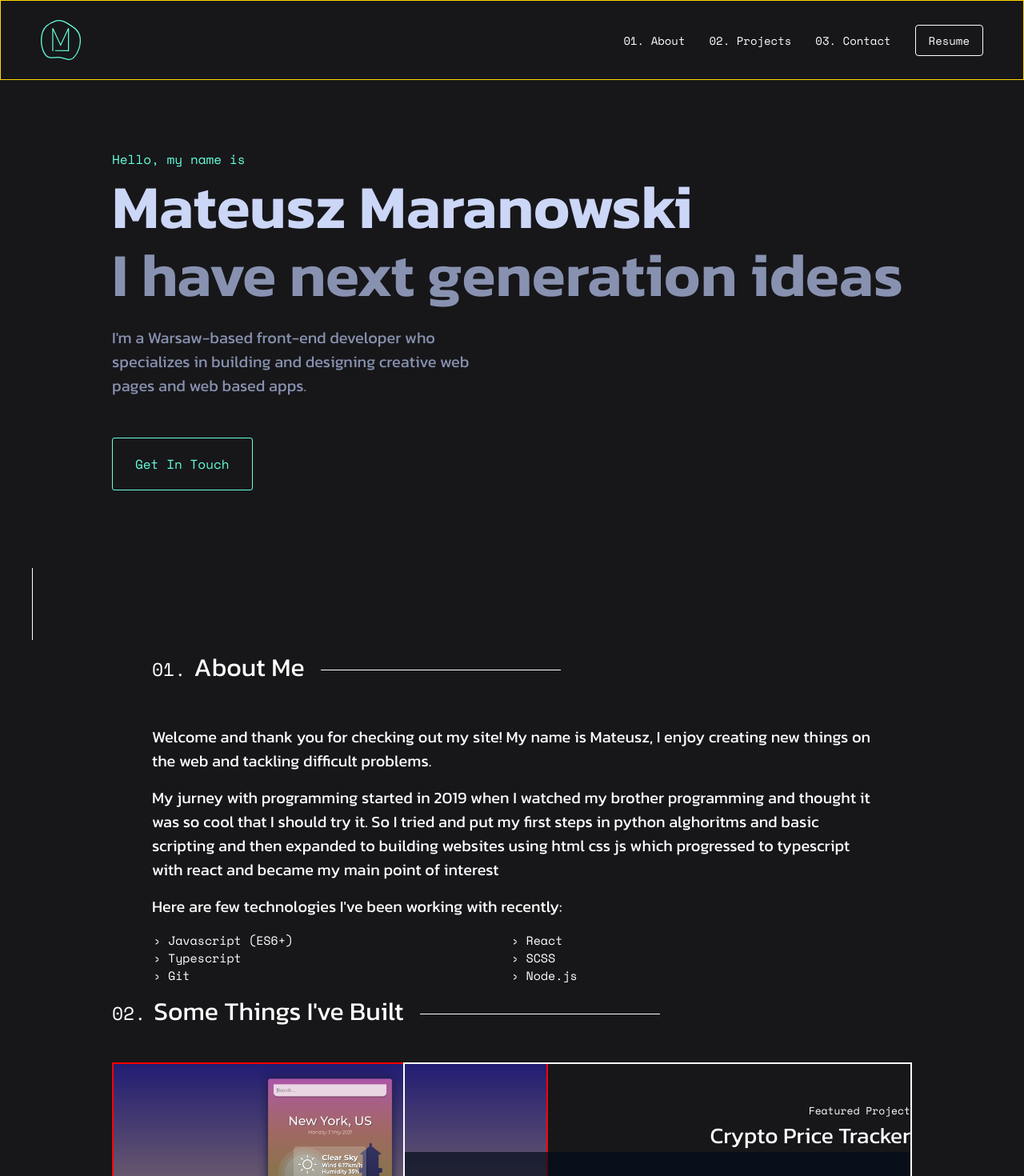
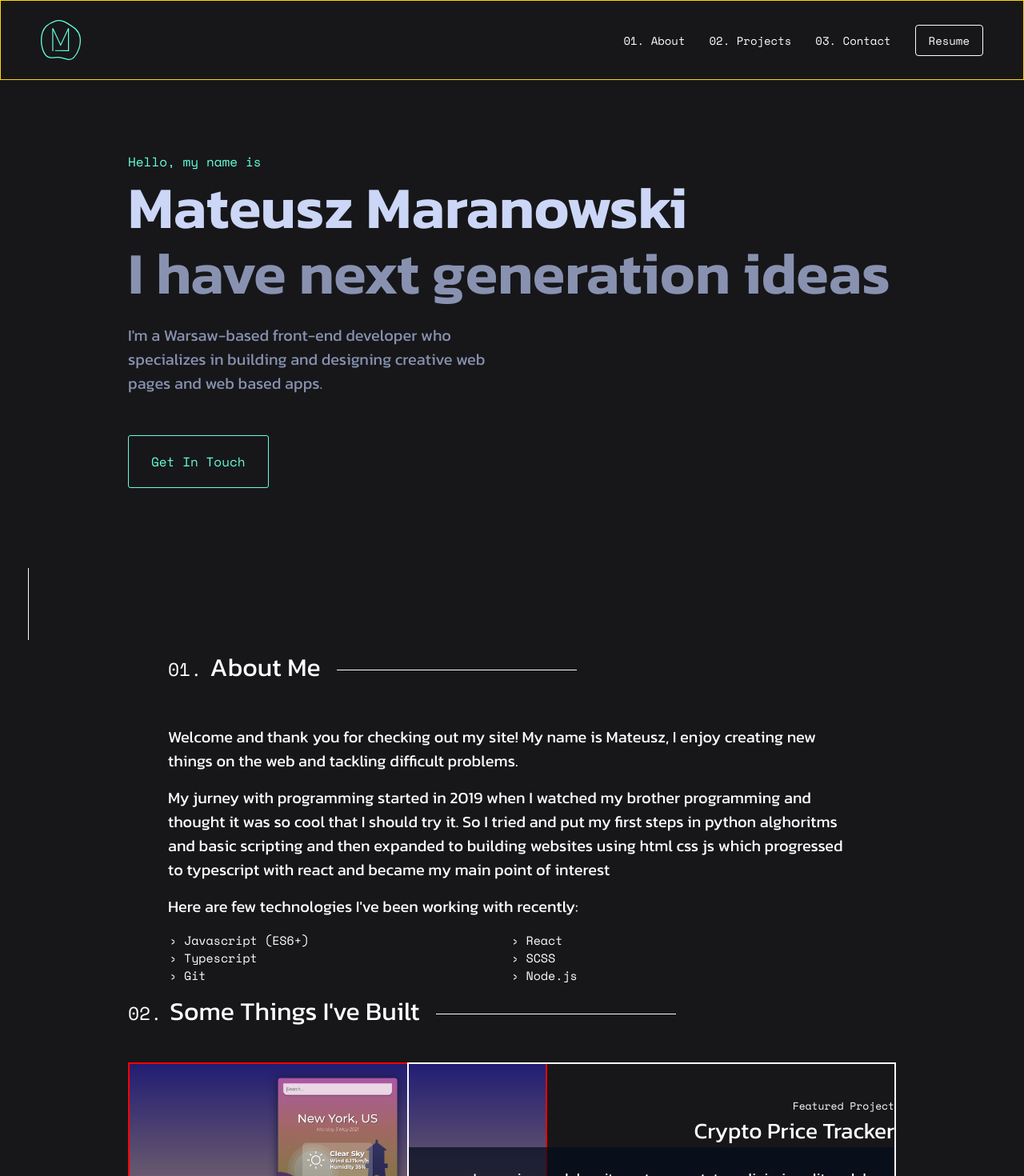
Before and after one commit to Loliburta/portfolio-v2, a React (Create React App) app: page / in a window 1280 px wide. Shown: the top 1470 px of the page at 80% size. Built offline with nearby package versions, Linux system fonts and the light colour scheme.

Commit message:
fixed padding

```diff
--- a/src/components/aboutMe/_AboutMe.scss
+++ b/src/components/aboutMe/_AboutMe.scss
@@ -1,8 +1,10 @@
 .aboutMe {
   display: flex;
-  max-width: 900px;
+  max-width: 1000px;
   flex-direction: column;
   margin: 0 auto;
+  padding-left: clamp(50px, 7vw, 70px);
+  padding-right: clamp(50px, 7vw, 70px);
 
   &__heading {
     display: flex;
@@ -45,24 +47,17 @@
   }
 }
 @media (max-width: 1080px) {
-  .aboutMe {
-    padding: 0px 100px;
-  }
-  .aboutMe__heading::after{
+  .aboutMe__heading::after {
     width: 200px;
   }
-
 }
 @media (max-width: 768px) {
-  .aboutMe {
-    padding: 0px 50px;
-  }
-  .aboutMe__heading::after{
+  .aboutMe__heading::after {
     width: 100%;
   }
 }
 @media (max-width: 360px) {
-  .aboutMe__skillsUl{
+  .aboutMe__skillsUl {
     columns: 1;
   }
 }
--- a/src/components/hero/_Hero.scss
+++ b/src/components/hero/_Hero.scss
@@ -1,6 +1,6 @@
 .hero {
   display: flex;
-  max-width: 1000px;
+  max-width: 1100px;
   min-height: 100vh;
   justify-content: center;
   align-items: flex-start;
@@ -8,6 +8,10 @@
   text-align: left;
   margin: 0 auto;
   width: 100%;
+  padding-left: clamp(50px, 7vw, 70px);
+  padding-right: clamp(50px, 7vw, 70px);
+
+
 
 
   &__greet {
@@ -19,7 +23,7 @@
   }
   &__name {
     display: flex;
-    font-size: clamp(36px, 6vw, 77px);
+    font-size: clamp(36px, 6vw, 74px);
     color: rgb(204, 214, 246);
     font-weight: 600;
     line-height: 110%;
@@ -27,7 +31,7 @@
   }
   &__catchphrase {
     display: flex;
-    font-size: clamp(36px, 6vw, 77px);
+    font-size: clamp(36px, 6vw, 74px);
     color: rgb(136, 146, 176);
     align-items: flex-start;
     font-weight: 600;
@@ -54,13 +58,18 @@
     color: rgb(100, 255, 218);
   }
 }
-@media (max-width: 1080px) {
-  .hero {
-    padding: 0px 100px;
-  }
-}
-@media (max-width: 768px) {
-  .hero {
-    padding: 0px 50px;
-  }
-}
+// @media (max-width: 1200px) {
+//   .hero {
+//     padding: 0px 90px;
+//   }
+// }
+// @media (max-width: 1080px) {
+//   .hero {
+//     padding: 0px 70px;
+//   }
+// }
+// @media (max-width: 768px) {
+//   .hero {
+//     padding: 0px 50px;
+//   }
+// }
--- a/src/components/projects/_Projects.scss
+++ b/src/components/projects/_Projects.scss
@@ -1,8 +1,10 @@
 .projects {
   display: flex;
   flex-direction: column;
-  max-width: 1000px;
+  max-width: 1100px;
   margin: 0 auto;
+  padding-left: clamp(50px, 7vw, 70px);
+  padding-right: clamp(50px, 7vw, 70px);
   &__heading {
     display: flex;
     min-width: 200px;
@@ -92,3 +94,13 @@
     }
   }
 }
+@media (max-width: 1080px) {
+  .projects__heading::after {
+    width: 200px;
+  }
+}
+@media (max-width: 768px) {
+  .projects_.projects__heading::after {
+    width: 100%;
+  }
+}
--- a/src/components/socials/_Socials.scss
+++ b/src/components/socials/_Socials.scss
@@ -1,7 +1,7 @@
 .socials {
   display: flex;
   position: fixed;
-  left: 40px;
+  left: 35px;
   bottom: 0px;
   flex-direction: column;
   z-index: 10;
@@ -26,7 +26,7 @@
 }
 @media (max-width: 1080px) {
   .socials {
-    left: 20px;
+    left: 15px;
   }
 }
 @media (max-width: 768px) {
--- a/src/index.css
+++ b/src/index.css
@@ -152,7 +152,7 @@ a {
   display: -ms-flexbox;
   display: flex;
   position: fixed;
-  left: 40px;
+  left: 35px;
   bottom: 0px;
   -webkit-box-orient: vertical;
   -webkit-box-direction: normal;
@@ -191,7 +191,7 @@ a {
 
 @media (max-width: 1080px) {
   .socials {
-    left: 20px;
+    left: 15px;
   }
 }
 
@@ -205,7 +205,7 @@ a {
   display: -webkit-box;
   display: -ms-flexbox;
   display: flex;
-  max-width: 1000px;
+  max-width: 1100px;
   min-height: 100vh;
   -webkit-box-pack: center;
       -ms-flex-pack: center;
@@ -220,6 +220,8 @@ a {
   text-align: left;
   margin: 0 auto;
   width: 100%;
+  padding-left: clamp(50px, 7vw, 70px);
+  padding-right: clamp(50px, 7vw, 70px);
 }
 
 .hero__greet {
@@ -236,7 +238,7 @@ a {
   display: -webkit-box;
   display: -ms-flexbox;
   display: flex;
-  font-size: clamp(36px, 6vw, 77px);
+  font-size: clamp(36px, 6vw, 74px);
   color: #ccd6f6;
   font-weight: 600;
   line-height: 110%;
@@ -247,7 +249,7 @@ a {
   display: -webkit-box;
   display: -ms-flexbox;
   display: flex;
-  font-size: clamp(36px, 6vw, 77px);
+  font-size: clamp(36px, 6vw, 74px);
   color: #8892b0;
   -webkit-box-align: start;
       -ms-flex-align: start;
@@ -283,28 +285,18 @@ a {
   color: #64ffda;
 }
 
-@media (max-width: 1080px) {
-  .hero {
-    padding: 0px 100px;
-  }
-}
-
-@media (max-width: 768px) {
-  .hero {
-    padding: 0px 50px;
-  }
-}
-
 .aboutMe {
   display: -webkit-box;
   display: -ms-flexbox;
   display: flex;
-  max-width: 900px;
+  max-width: 1000px;
   -webkit-box-orient: vertical;
   -webkit-box-direction: normal;
       -ms-flex-direction: column;
           flex-direction: column;
   margin: 0 auto;
+  padding-left: clamp(50px, 7vw, 70px);
+  padding-right: clamp(50px, 7vw, 70px);
 }
 
 .aboutMe__heading {
@@ -366,18 +358,12 @@ a {
 }
 
 @media (max-width: 1080px) {
-  .aboutMe {
-    padding: 0px 100px;
-  }
   .aboutMe__heading::after {
     width: 200px;
   }
 }
 
 @media (max-width: 768px) {
-  .aboutMe {
-    padding: 0px 50px;
-  }
   .aboutMe__heading::after {
     width: 100%;
   }
@@ -398,8 +384,10 @@ a {
   -webkit-box-direction: normal;
       -ms-flex-direction: column;
           flex-direction: column;
-  max-width: 1000px;
+  max-width: 1100px;
   margin: 0 auto;
+  padding-left: clamp(50px, 7vw, 70px);
+  padding-right: clamp(50px, 7vw, 70px);
 }
 
 .projects__heading {
@@ -555,6 +543,18 @@ a {
   width: 100%;
 }
 
+@media (max-width: 1080px) {
+  .projects__heading::after {
+    width: 200px;
+  }
+}
+
+@media (max-width: 768px) {
+  .projects_.projects__heading::after {
+    width: 100%;
+  }
+}
+
 .otherProjects {
   display: -webkit-box;
   display: -ms-flexbox;
```
Also changed, not shown: 1 other file (tests, documents, lock files or other folders).
